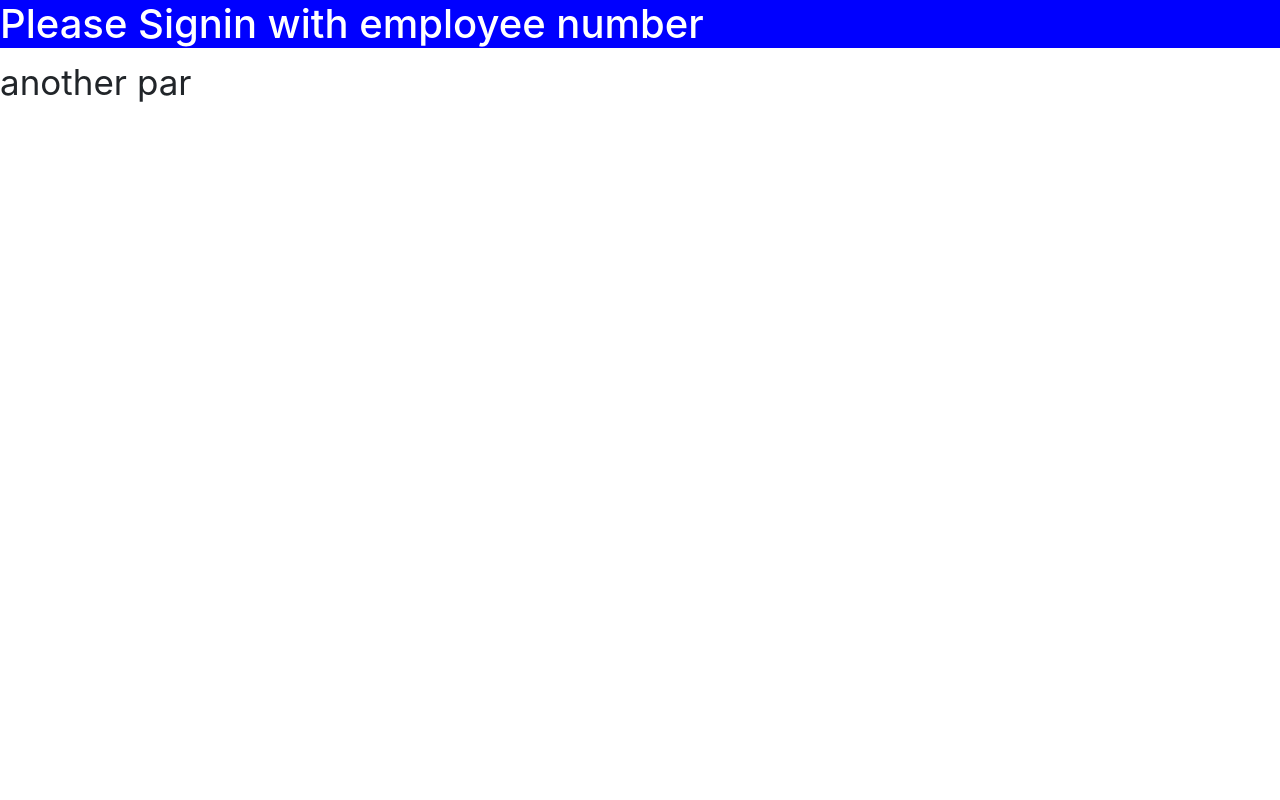
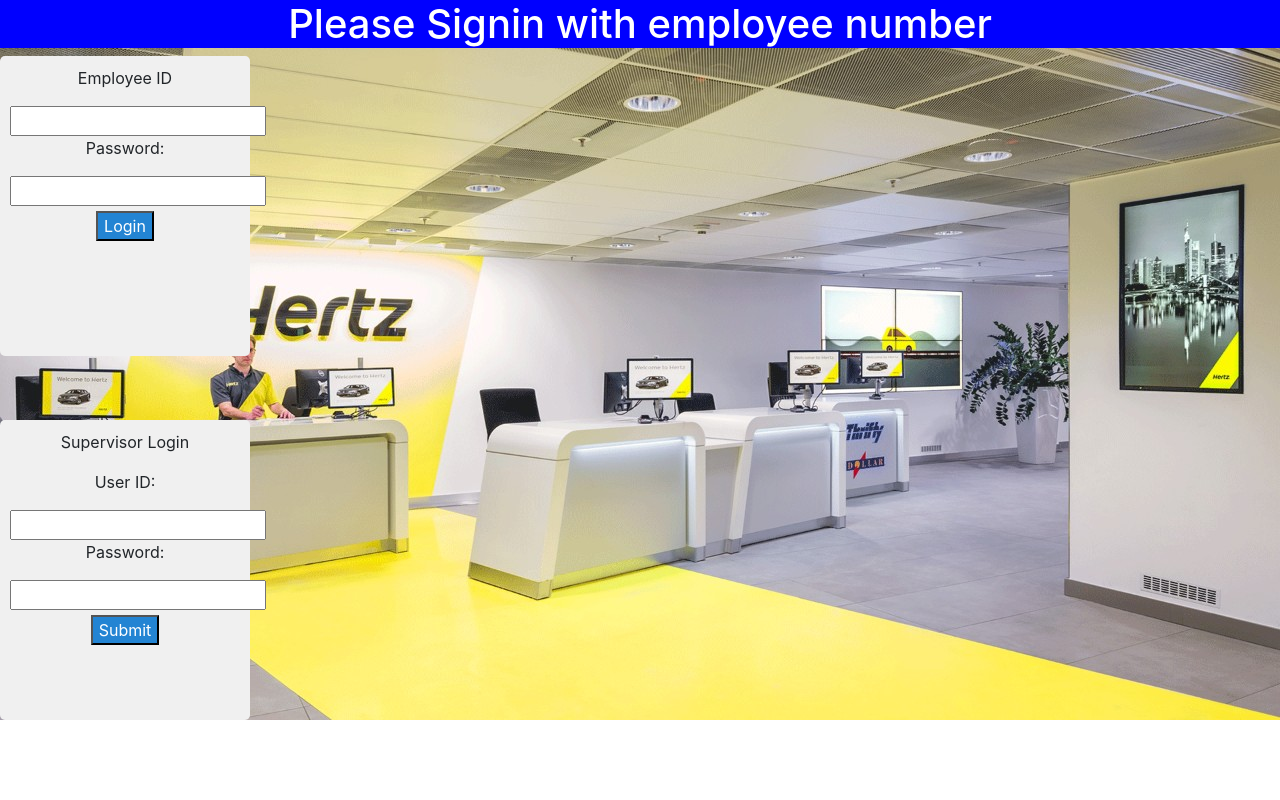
Before and after one commit to danielyguerrero/Hertz, a Django app: page /intranet/ in a window 1280 px wide. Run offline with Django 3.2, Linux system fonts and the light colour scheme; parts of the project's set-up code (start-up, migrations or seed data) failed here and were passed over; some libraries are stand-ins or nearby versions.

Commit message:
added admin html

```diff
--- a/apps/intranet/static/intranet/index.css
+++ b/apps/intranet/static/intranet/index.css
@@ -1,7 +1,32 @@
+.wrapper{
+	background-color: #17568c;
+	height: 100%;
+	width: auto;
+	text-align: center;
+	background: url("images/desk.jpeg") no-repeat;
+}
 h1{
 	background-color: blue;
-	color: white !important;;
+	color: white !important;
 }
-p{
-	font-size: 35px;
+
+
+.employee_login{
+	background-color: #f0f0f0;
+	height: 300px;
+	width: 250px;
+	padding: 10px;
+	border-radius: 5px;
 }
+.admin_login{
+	height: 300px;
+	width: 250px;
+	background-color: #f0f0f0;
+	padding: 10px;
+	border-radius: 5px;
+}
+button{
+	margin: 5px 0px 0px 0px !important;
+	background-color: #2384d3;
+	color: white;
+}
--- a/apps/intranet/templates/intranet/index.html
+++ b/apps/intranet/templates/intranet/index.html
@@ -14,7 +14,27 @@
 		<script src="https://maxcdn.bootstrapcdn.com/bootstrap/4.1.3/js/bootstrap.min.js"></script>
 	</head>
 	<body>
-		<h1>Please Signin with employee number</h1>
-		<p>another par</p>
+		<div class="wrapper">
+			<h1>Please Signin with employee number</h1>
+			<form class='employee_login' action='{% url "e_login" %}' method='post'>
+				{% csrf_token %}
+				<p>Employee ID</p>
+				<input type="text" name="employee_id">
+				<p>Password:</p>
+				<input type="text" name="password">
+				<button type="submit">Login</button>
+			</form>
+		<br>
+		<br>
+			<form class="admin_login" action='{% url "a_login" %}' method="post">
+				<p>Supervisor Login</p>
+				{% csrf_token %}
+				<p>User ID:</p>
+				<input type="text" name="admin_id">
+				<p>Password: </p>
+				<input type="text" name="password">
+				<button type="submit">Submit</button>
+			</form>
+		</div>
 	</body>
 </html>
--- a/apps/intranet/urls.py
+++ b/apps/intranet/urls.py
@@ -3,4 +3,6 @@
 
 urlpatterns = [
     url(r'^$', views.index, name="intranet"),
+    url(r'^Home$', views.emp_login, name='e_login'),
+    url(r'^Admin$', views.admin_login, name='a_login'),
 ]
--- a/apps/intranet/views.py
+++ b/apps/intranet/views.py
@@ -28,3 +28,11 @@
 def index(request):
 
 	return render(request, 'intranet/index.html')
+
+def emp_login(request):
+
+	return render(request, 'intranet/landing.html')
+
+def admin_login(request):
+
+	return render(request, 'intranet/admin.html')
```
Also changed, not shown: apps/intranet/templates/intranet/admin.html (added, +20 -0 lines), apps/intranet/templates/intranet/landing.html (added, +10 -0 lines), apps/intranet/static/intranet/images/desk.jpeg (added), 2 other files.
